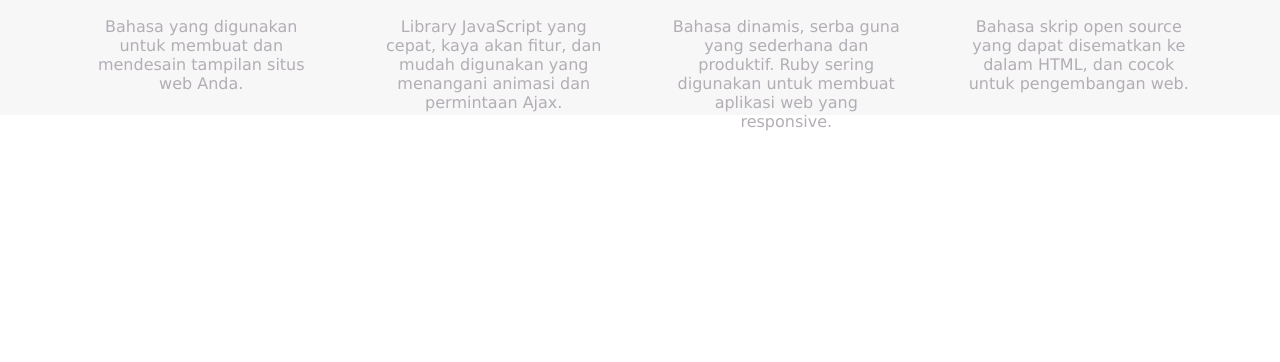
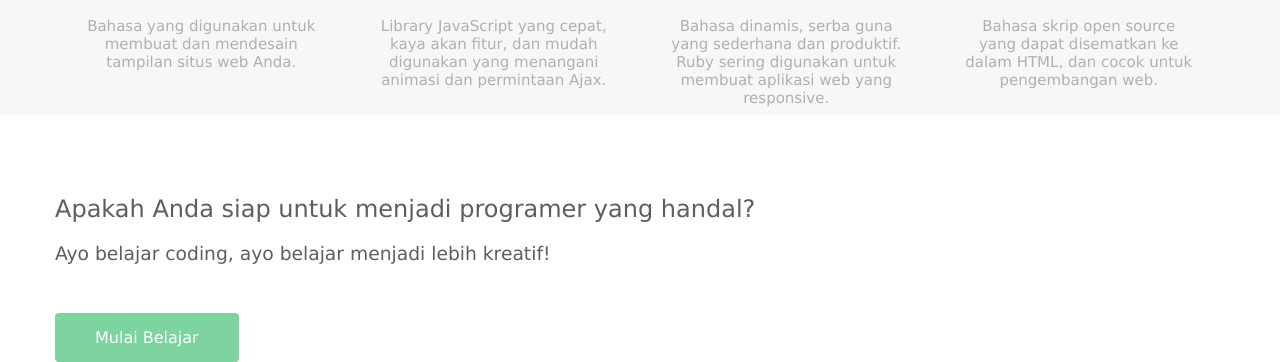
Before and after one commit to dudusamidi/DTS2022-GolangBatch3-Class5, a plain HTML site: page index.html in a window 1280 px wide. Shown: the part 1211-1573 px from the top of the page. Before the commit the page ends 1358 px from the top, so only its background shows below. Drawn offline with Linux system fonts and the light colour scheme.

Commit message:
tataletak bagian pesan

```diff
--- a/index.html
+++ b/index.html
@@ -74,6 +74,14 @@
       </div>
     </div>
     <div class="message-wrapper">
+      <!-- Ketik code Anda di bawah -->
+      <div class="container">
+        <div class="heading">
+          <h2>Apakah Anda siap untuk menjadi programer yang handal?</h2>
+          <h3>Ayo belajar coding, ayo belajar menjadi lebih kreatif!</h3>
+        </div>
+        <span class="btn message">Mulai Belajar</span>
+      </div>
     </div>
     <footer>
     </footer>
--- a/stylesheet.css
+++ b/stylesheet.css
@@ -153,5 +153,20 @@ header {
   width: 80%;
   display: inline-block;
   margin-top: 20px;
+  font-size: 15px;
   color: #b3aeb5;
 }
+
+/* Tambahkan CSS untuk message */
+.message{
+  background-color: #5dca88;
+  padding-top: 15px;
+  padding-bottom: 15px;
+  padding-left: 40px;
+  padding-right: 40px;
+}
+
+/* Tambahkan CSS untuk tag <h3> di dalam heading */
+.heading h3{
+  font-weight: normal;
+}
```
